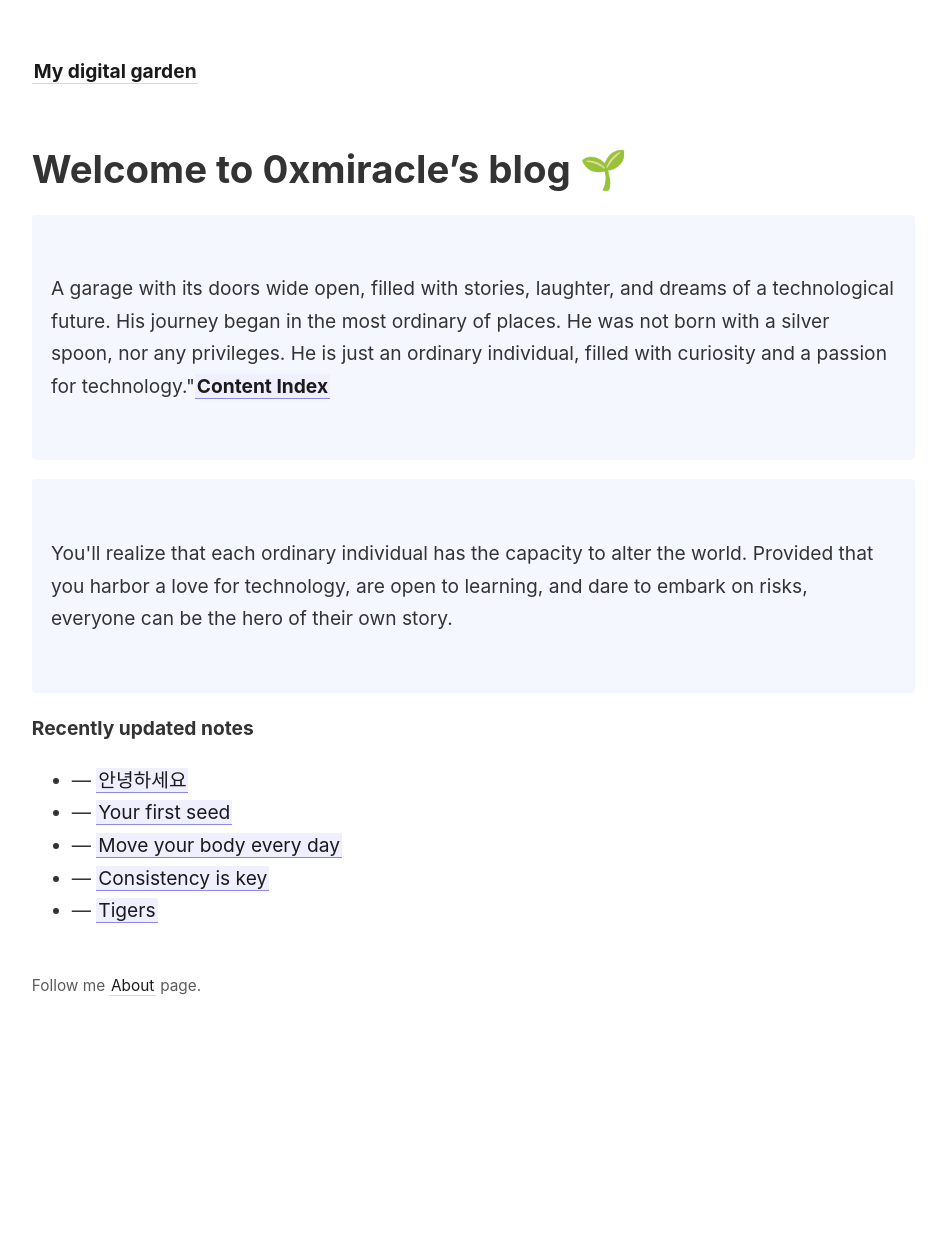
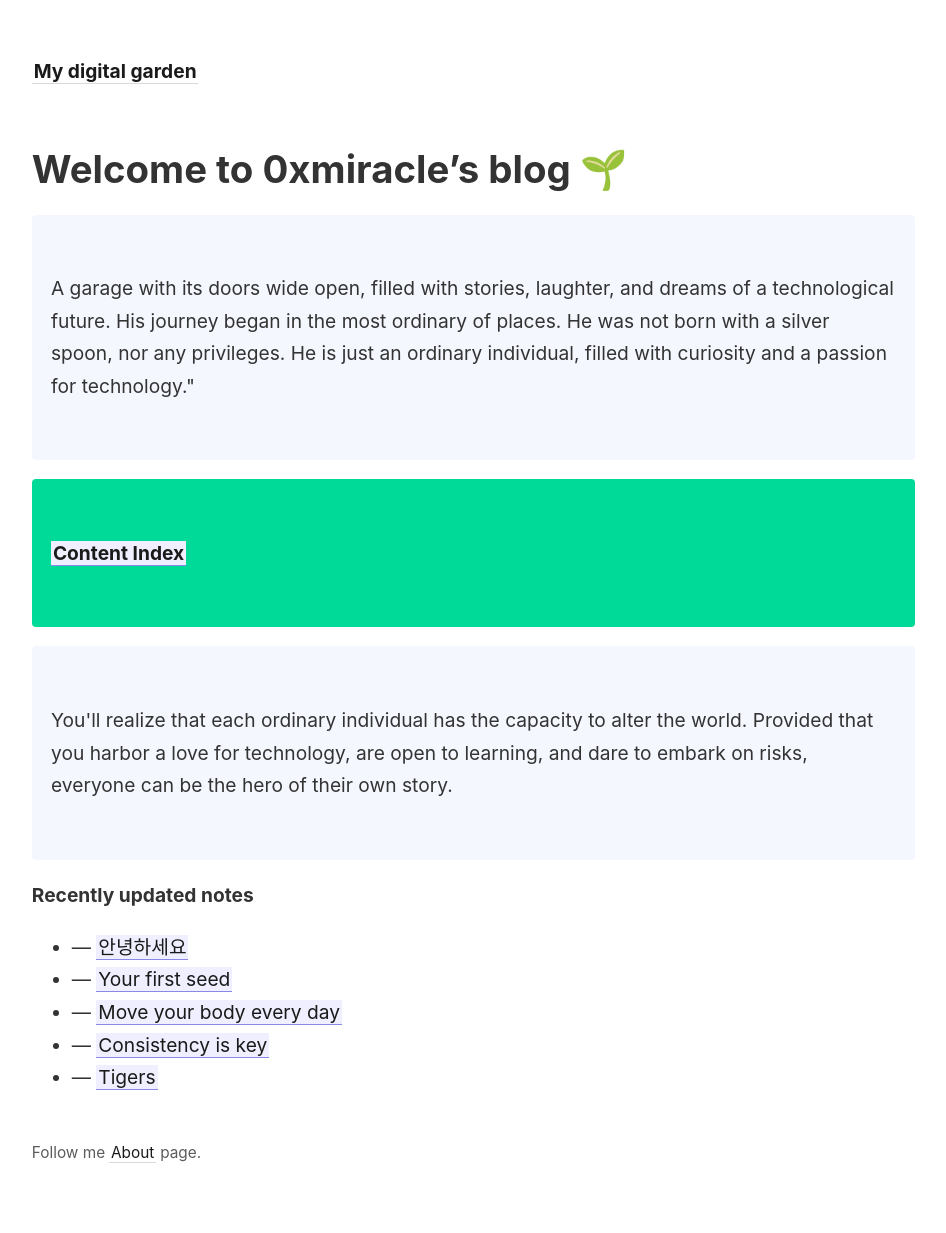
Before and after one commit to lkyxuan/bbbblog, a Jekyll site: the page built from _pages/index.md, in a window 1280 px wide. Shown: the whole page, without its empty margins (45-991 px from the left). Built offline with Jekyll 4.4.1, drawn with Linux system fonts in a browser that asks for light colours; before the commit the page ends 1066 px from its top, so only the background shows below that.

Commit message:
vault backup: 2023-07-14 04:09:37
Affected files:
_pages/index.md

```diff
--- a/_pages/index.md
+++ b/_pages/index.md
@@ -10,7 +10,10 @@ permalink: /
 <p style="padding: 3em 1em; background: #f5f7ff; border-radius: 4px;">
 
 
- A garage with its doors wide open, filled with stories, laughter, and dreams of a technological future. His journey began in the most ordinary of places. He was not born with a silver spoon, nor any privileges. He is just an ordinary individual, filled with curiosity and a passion for technology."<span style="font-weight: bold">[[Content Index]]</span>
+ A garage with its doors wide open, filled with stories, laughter, and dreams of a technological future. His journey began in the most ordinary of places. He was not born with a silver spoon, nor any privileges. He is just an ordinary individual, filled with curiosity and a passion for technology."
+</p>
+<p style="padding: 3em 1em; background: #00da98; border-radius: 4px;">
+<span style="font-weight: bold">[[Content Index]]</span>
 </p>
 <p style="padding: 3em 1em; background: #f5f7ff; border-radius: 4px;">
 You'll realize that each ordinary individual has the capacity to alter the world. Provided that you harbor a love for technology, are open to learning, and dare to embark on risks, everyone can be the hero of their own story.
```
